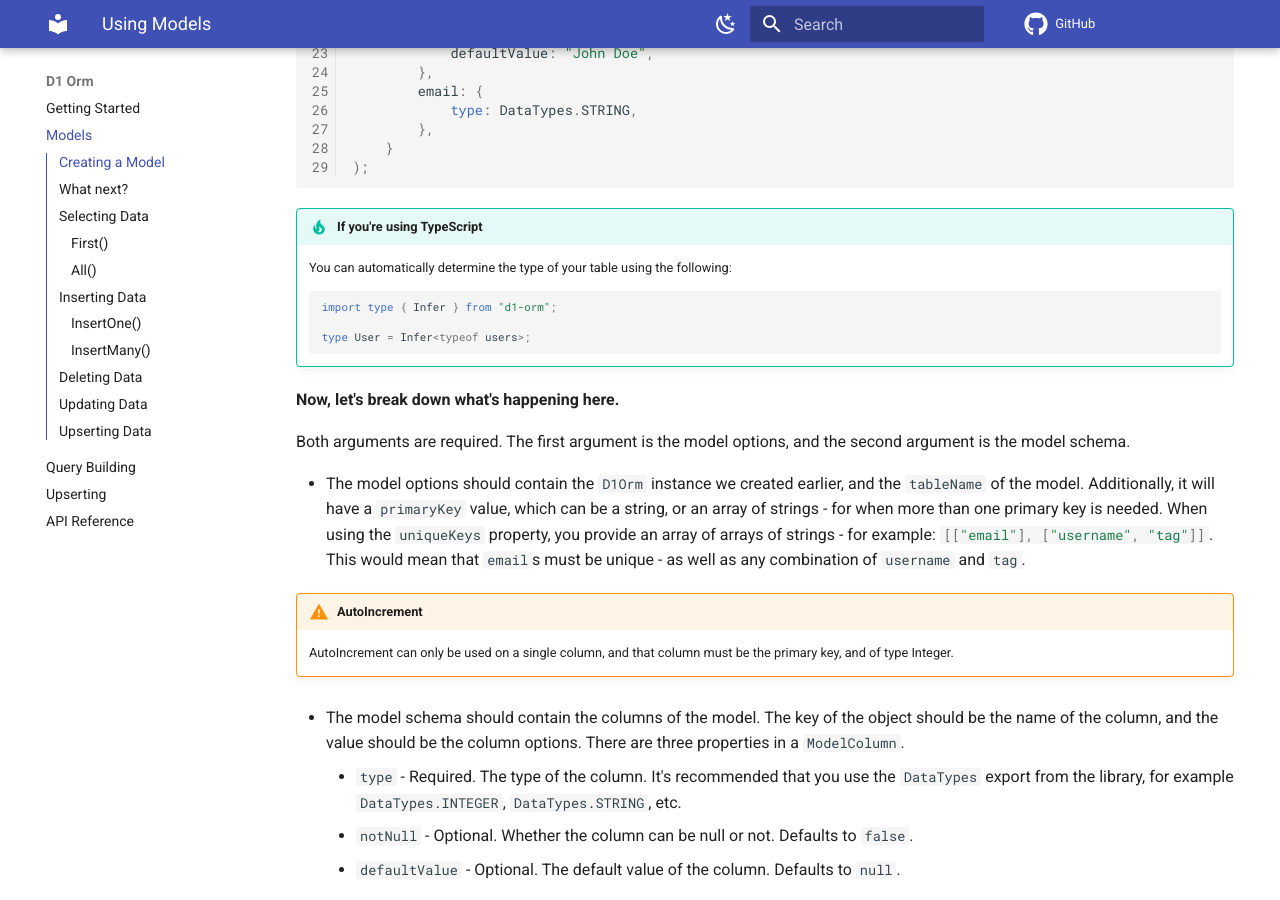
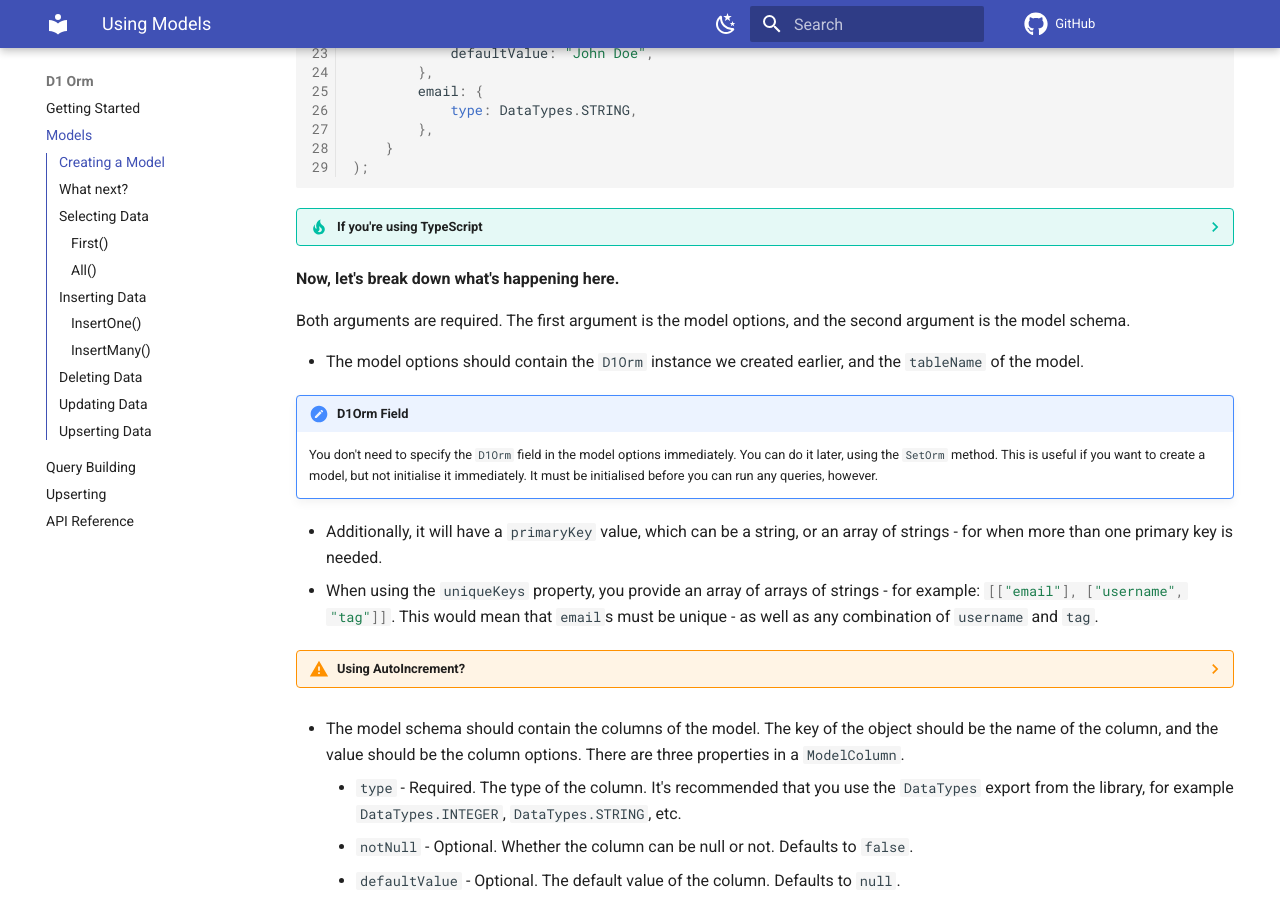
Before and after one commit to Interactions-as-a-Service/docs, an MkDocs documentation site: the page built from docs/d1-orm/models.md, in a window 1280 px wide and 900 px high, scrolled down 771 px. Built offline with MkDocs 1.6.1 and Material for MkDocs 9.7.7, drawn with Linux system fonts in a browser that asks for light colours; comment, search, counter and statistics services are not loaded.

Commit message:
D1-Orm 0.7

````diff
--- a/docs/d1-orm/models.md
+++ b/docs/d1-orm/models.md
@@ -40,7 +40,7 @@ const users = new Model(
 );
 ```
 
-!!! tip "If you're using TypeScript"
+??? tip "If you're using TypeScript"
 	You can automatically determine the type of your table using the following:
 
 	```ts
@@ -53,10 +53,15 @@ const users = new Model(
 
 Both arguments are required. The first argument is the model options, and the second argument is the model schema.
 
-- The model options should contain the `D1Orm` instance we created earlier, and the `tableName` of the model. Additionally, it will have a `primaryKey` value, which can be a string, or an array of strings - for when more than one primary key is needed. When using the `uniqueKeys` property, you provide an array of arrays of strings - for example: `#!js [["email"], ["username", "tag"]]`. This would mean that `email`s must be unique - as well as any combination of `username` and `tag`.
+- The model options should contain the `D1Orm` instance we created earlier, and the `tableName` of the model.
+!!! note "D1Orm Field"
+	You don't need to specify the `D1Orm` field in the model options immediately. You can do it later, using the `SetOrm` method. This is useful if you want to create a model, but not initialise it immediately. It must be initialised before you can run any queries, however.
 
-!!! warning "AutoIncrement"
-	AutoIncrement can only be used on a single column, and that column must be the primary key, and of type Integer.
+- Additionally, it will have a `primaryKey` value, which can be a string, or an array of strings - for when more than one primary key is needed.
+- When using the `uniqueKeys` property, you provide an array of arrays of strings - for example: `#!js [["email"], ["username", "tag"]]`. This would mean that `email`s must be unique - as well as any combination of `username` and `tag`.
+
+??? warning "Using AutoIncrement?"
+	AutoIncrement can only be used on primary key, integer columns. Additionally, there can only be one primary key when using auto increment.
 
 - The model schema should contain the columns of the model. The key of the object should be the name of the column, and the value should be the column options. There are three properties in a `ModelColumn`.
 
--- a/mkdocs.yml
+++ b/mkdocs.yml
@@ -38,6 +38,7 @@ nav:
       - Query Building: d1-orm/query-building.md
       - Upserting: d1-orm/upserting.md
       - API Reference: https://orm.interactions.rest/modules
+  - Blog: https://blog.interactions.rest
 markdown_extensions:
   - toc:
       permalink: true
````
Also changed, not shown: docs/index.md (+4 -0 lines).
